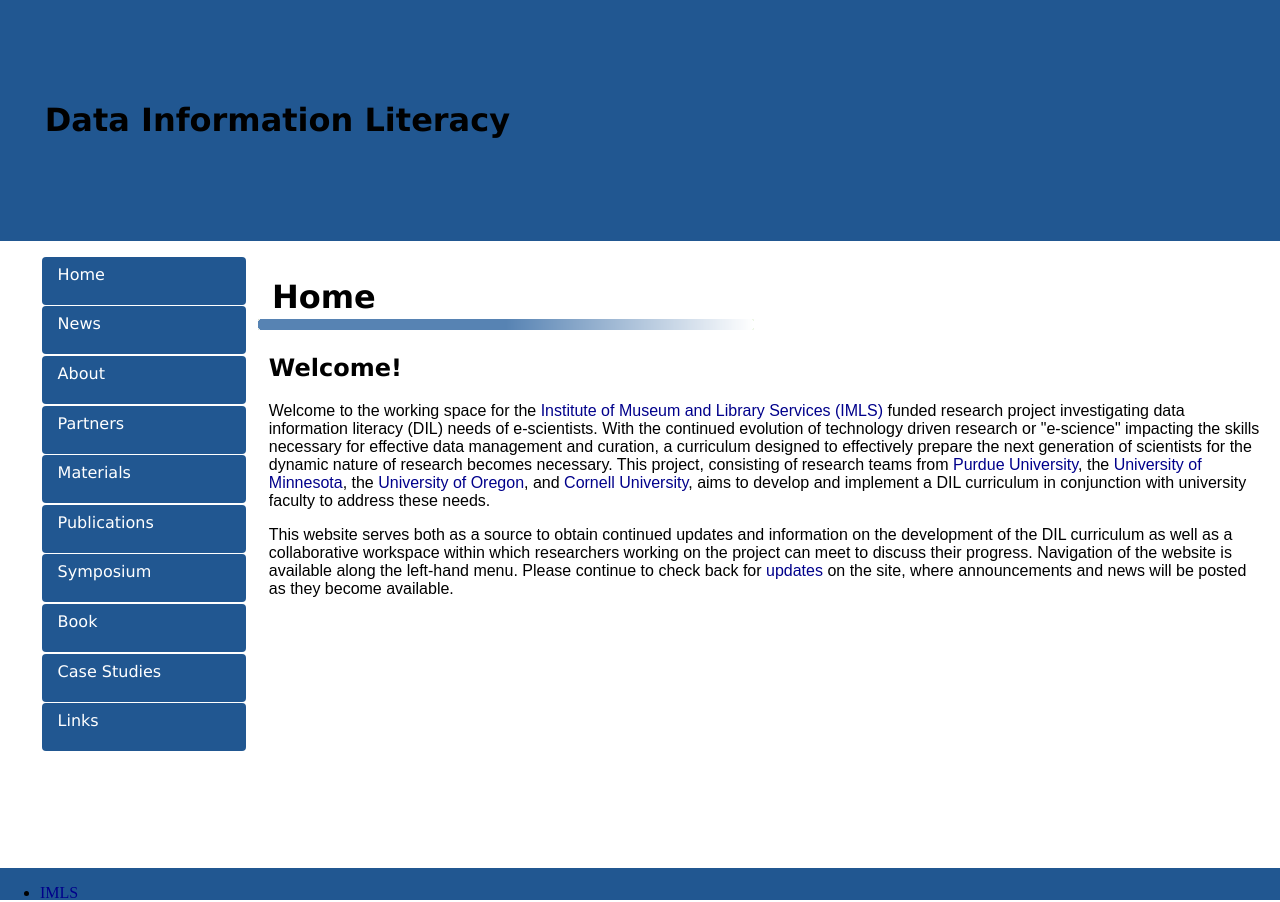
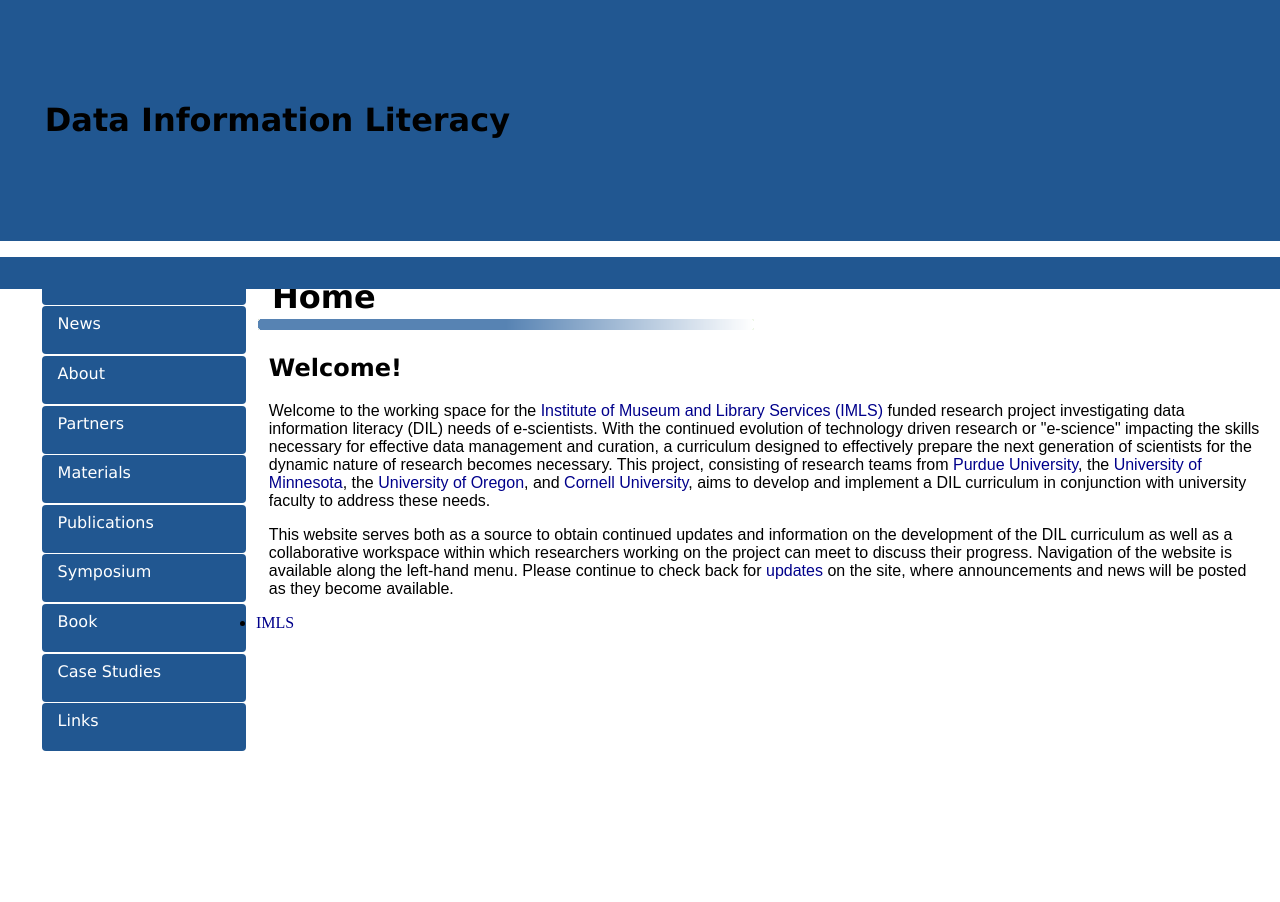
Before and after one commit to datainfolit/datainfolit, a Jekyll site: the page built from index.html, in a window 1280 px wide. Built offline with Jekyll 4.4.1, drawn with Linux system fonts in a browser that asks for light colours.

Commit message:
Update main.css

```diff
--- a/css/main.css
+++ b/css/main.css
@@ -93,9 +93,10 @@ header {
 }
 /*footer*/
 footer {
-   position:absolute;
+   position: relative;
    bottom: 0;
    width: 100%;
-   height: 2em;   /* Height of the footer */
+   height: 2em;
    background: #215791;
+   z-index: 1;
 }
```
